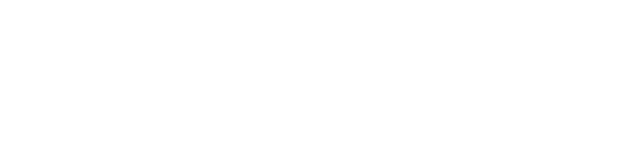
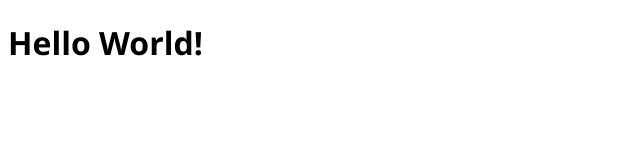
Before and after one commit to adehmadfauzie/latihan-git2, a plain HTML site: page index.html in a window 1280 px wide. Shown: the whole page, without its empty margins (0-640 px from the left). Drawn offline with Linux system fonts and the light colour scheme.

Commit message:
mengubah file index.html dan menambahkan file css

```diff
--- a/index.html
+++ b/index.html
@@ -2,8 +2,10 @@
 <html>
 <head>
         <title>Coba Git</title>
+
 <head>
 <body>
-
+    <h1>Hello World!</h1>
+    <link rel="stylesheet" type="text/css" href="style.css">
 </body>
 </html>
--- /dev/null
+++ b/style.css
@@ -0,0 +1,3 @@
+body {
+    font-family: 'Segoe UI', Tahoma, Geneva, Verdana, sans-serif;
+}
```
